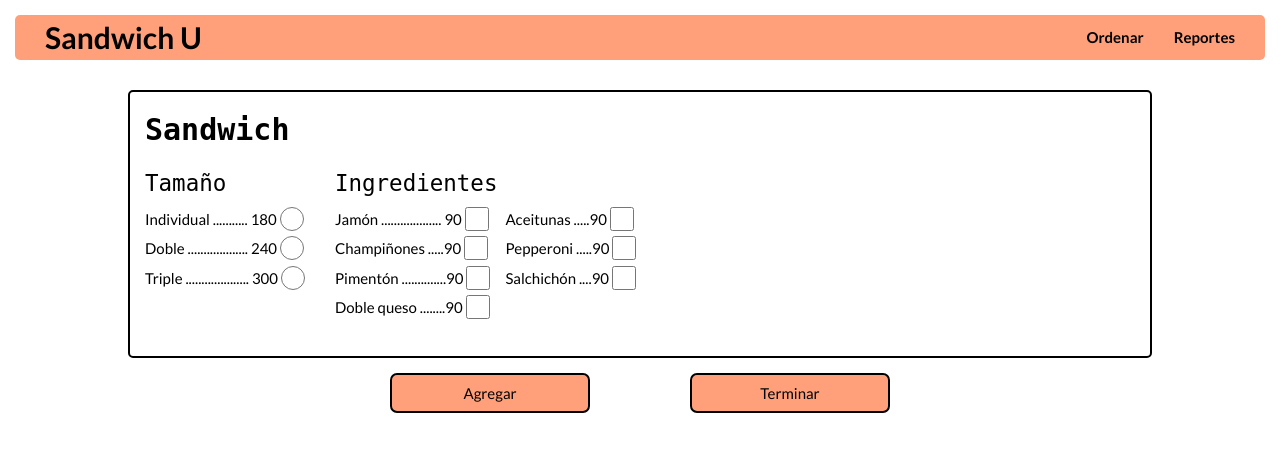
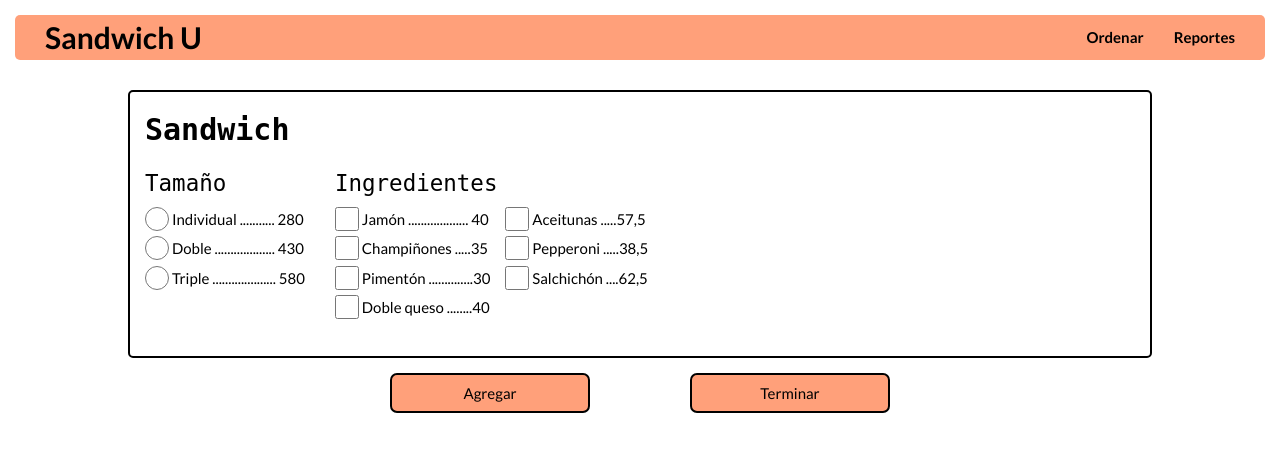
Before and after one commit to cdevalero/mini_proyecto_2, a Django app: page /ordenar/ in a window 1280 px wide. Shown: the top 452 px of the page. Run offline with Django 3.2, Linux system fonts and the light colour scheme.

Commit message:
fix front

```diff
--- a/admin/settings.py
+++ b/admin/settings.py
@@ -45,8 +45,6 @@ INSTALLED_APPS = [
     # project's apps
     'user.apps.UserConfig',
 
-    # Paquetes
-    'crispy_forms',
 ]
 
 MIDDLEWARE = [
--- a/user/templates/finalizar_venta.html
+++ b/user/templates/finalizar_venta.html
@@ -68,15 +68,15 @@
 						<div class="sandwich-size">
 							<samp>Delivery</samp>
                             <br>
-							<label><input type="radio" name="deli" value="S" required> Si</label>
-							<label><input type="radio" name="deli" value="N" required> No</label>
+							<label><input type="radio" class="w3-check" name="deli" value="S" required> Si</label>
+							<label><input type="radio" class="w3-check" name="deli" value="N" required> No</label>
 						</div>
 						<div class="sandwich-ingredients">
 							<samp>Metodo de pago</samp>
                             <br>
 							<div class="ingredientes-opciones">
 								<div class="swi-column">
-									<select name="metodo">
+									<select name="metodo" class="w3-select">
                                         <option value="Tarjeta">Tarjeta</option>
                                         <option value="Efectivo">Efectivo</option>
                                         <option value="Pago Movil">Pago Movil</option>
--- a/user/templates/ordenar.html
+++ b/user/templates/ordenar.html
@@ -37,23 +37,23 @@
 					<div class="sandwich-options">
 						<div class="sandwich-size">
 							<samp>Tamaño</samp>
-							<label>Individual ........... 180 <input class="w3-radio" type="radio" name="size" value="ind" required></label>
-							<label>Doble ................... 240 <input class="w3-radio" type="radio" name="size" value="dob" required></label>
-							<label>Triple .................... 300 <input class="w3-radio" type="radio" name="size" value="tri" required></label>
+							<label><input class="w3-radio" type="radio" name="size" value="ind" required> Individual ........... 280 </label>
+							<label><input class="w3-radio" type="radio" name="size" value="dob" required> Doble ................... 430 </label>
+							<label><input class="w3-radio" type="radio" name="size" value="tri" required> Triple .................... 580 </label>
 						</div>
 						<div class="sandwich-ingredients">
 							<samp>Ingredientes</samp>
 							<div class="ingredientes-opciones">
 								<div class="swi-column">
-									<label>Jamón ................... 90 <input class="w3-check" type="checkbox" name="jam" value="jam"></label>
-									<label>Champiñones .....90 <input type="checkbox" class="w3-check name="cha" value="cha"></label>
-									<label>Pimentón ..............90 <input type="checkbox" class="w3-check name="pim" value="pim"></label>
-									<label>Doble queso ........90 <input class="w3-check" type="checkbox" name="dqq" value="dqq"></label>
+									<label><input class="w3-check" type="checkbox" name="jam" value="jam"> Jamón ................... 40 </label>
+									<label><input type="checkbox" class="w3-check name="cha" value="cha"> Champiñones .....35 </label>
+									<label><input type="checkbox" class="w3-check name="pim" value="pim"> Pimentón ..............30 </label>
+									<label><input class="w3-check" type="checkbox" name="dqq" value="dqq"> Doble queso ........40 </label>
 								</div>
 								<div class="swi-column">
-									<label>Aceitunas .....90 <input class="w3-check" type="checkbox" name="ace" value="ace"></label>
-									<label>Pepperoni .....90 <input class="w3-check" type="checkbox" name="pep" value="pep"></label>
-									<label>Salchichón ....90 <input class="w3-check" type="checkbox" name="sal" value="sal"></label>
+									<label><input class="w3-check" type="checkbox" name="ace" value="ace"> Aceitunas .....57,5 </label>
+									<label><input class="w3-check" type="checkbox" name="pep" value="pep"> Pepperoni .....38,5 </label>
+									<label><input class="w3-check" type="checkbox" name="sal" value="sal"> Salchichón ....62,5 </label>
 								</div>
 							</div>
 						</div>
```
Also changed, not shown: db.sqlite3.
